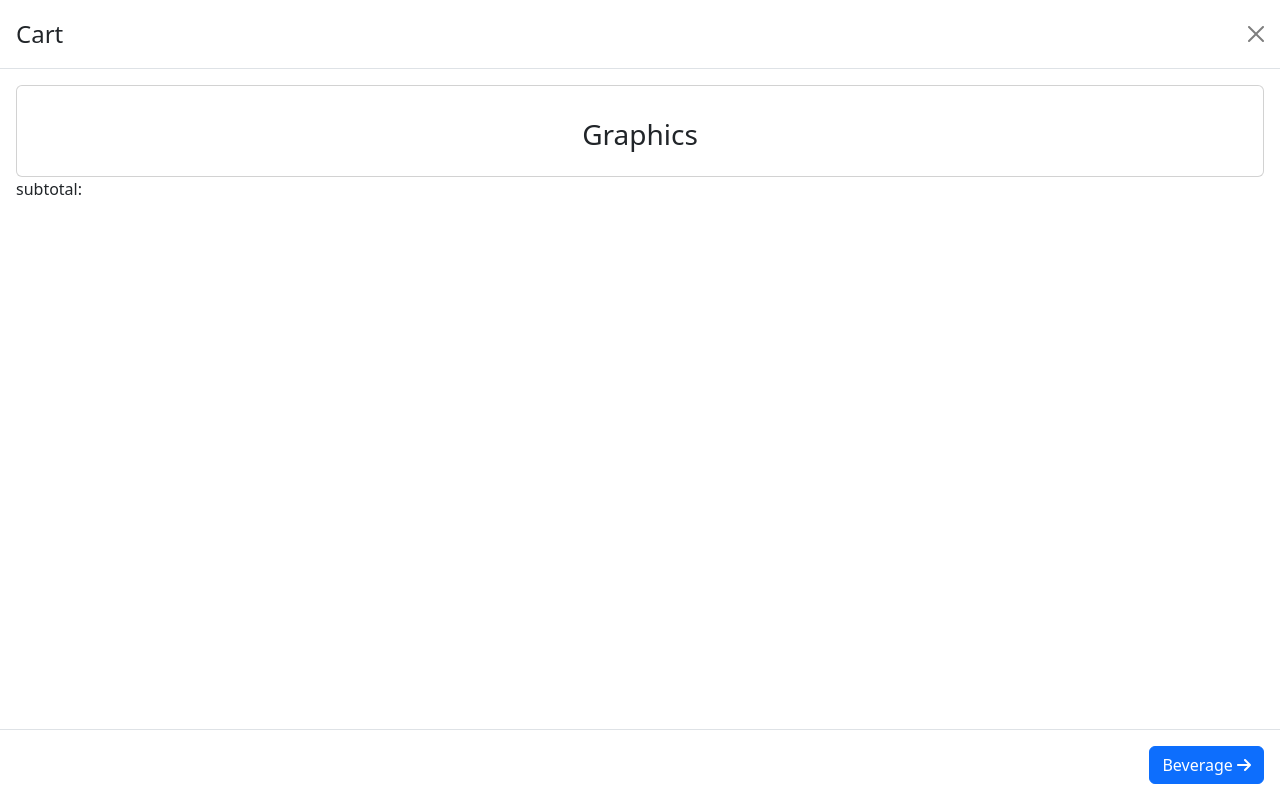
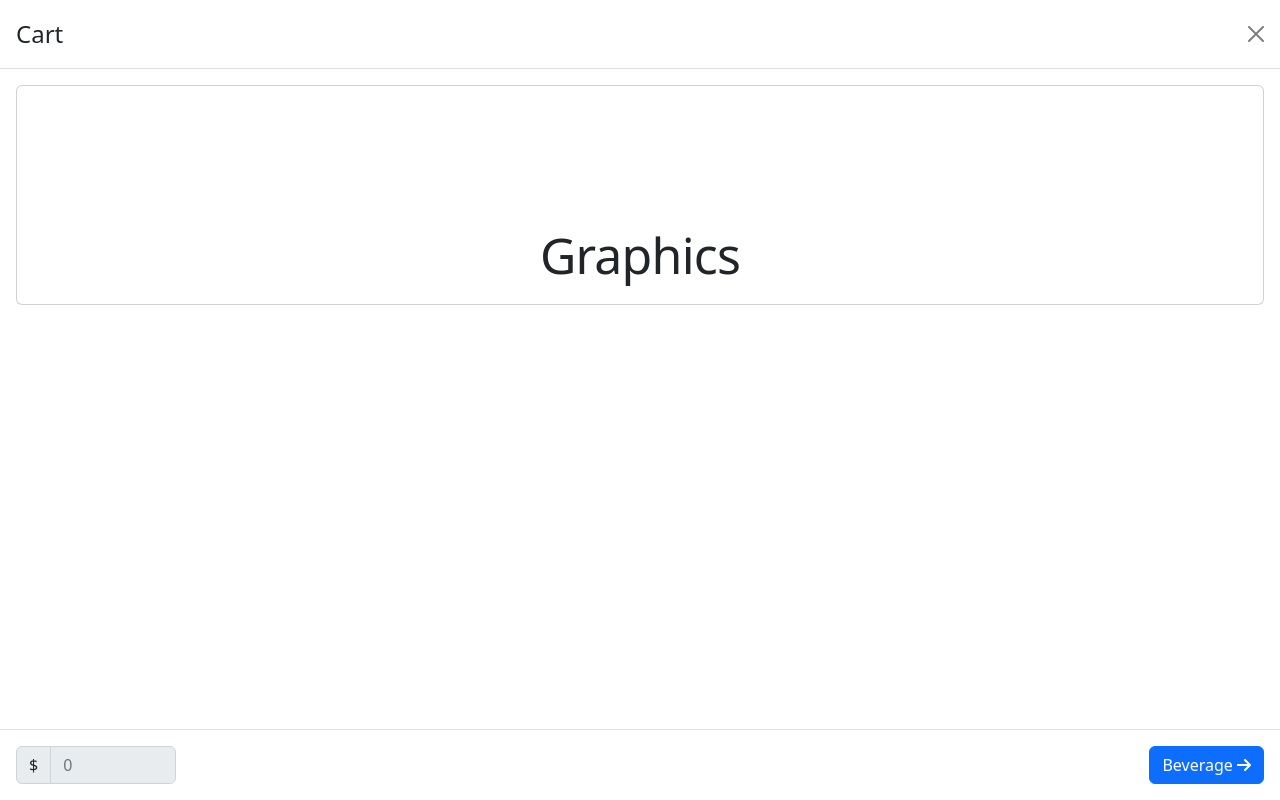
Before and after one commit to kmuel4/fizzyprint, a React (Create React App) app: page / in a window 1280 px wide. Both pictures are taken after a click on the button 1222 px from the left and 27 px from the top of the page. Shown: the top 800 px of the page. Built offline with nearby package versions, Linux system fonts and the light colour scheme.

Commit message:
added subtotal for checkout

```diff
--- a/src/components/Checkout/Checkout.js
+++ b/src/components/Checkout/Checkout.js
@@ -1,5 +1,12 @@
-import { useState } from "react";
-import { Button, Modal, Card, Container } from "react-bootstrap";
+import { useState, useEffect } from "react";
+import {
+  Button,
+  Modal,
+  Card,
+  Container,
+  Form,
+  InputGroup,
+} from "react-bootstrap";
 import "bootstrap/dist/css/bootstrap.min.css";
 import { faArrowRight } from "@fortawesome/free-solid-svg-icons";
 import { FontAwesomeIcon } from "@fortawesome/react-fontawesome";
@@ -27,6 +34,29 @@ const Checkout = (props) => {
     props.remove(value);
   };
 
+  const [subtotal, setSubtotal] = useState(0.0);
+
+  useEffect(() => {
+    calculateSubtotal();
+    // eslint-disable-next-line react-hooks/exhaustive-deps
+  }, []);
+
+  useEffect(() => {
+    calculateSubtotal();
+    // eslint-disable-next-line react-hooks/exhaustive-deps
+  }, [props.cart]);
+
+  const calculateSubtotal = () => {
+    let total = 0;
+    props.cart.forEach((item) => {
+      const card = props.cards.find((card) => card.id === item);
+      if (card) {
+        total += card.price;
+      }
+    });
+    setSubtotal(total);
+  };
+
   return (
     <>
       <Modal
@@ -40,8 +70,14 @@ const Checkout = (props) => {
         </Modal.Header>
         <Modal.Body>
           <Card style={{ paddingTop: "2rem", paddingBottom: "-2rem" }}>
-            <Container style={{display: "flex", justifyContent: "center", marginBottom: "1rem"}}>
-              <h3>Graphics</h3>
+            <Container
+              style={{
+                display: "flex",
+                justifyContent: "center",
+                marginBottom: "1rem",
+              }}
+            >
+              <h2 className="featurette-heading">Graphics</h2>
             </Container>
             {/*print the cart contents */}
             <CheckoutContents
@@ -50,12 +86,21 @@ const Checkout = (props) => {
               remove={handleRemove}
             />
           </Card>
-          <p>subtotal:</p>
         </Modal.Body>
         <Modal.Footer>
-          <Button variant="primary" onClick={() => handleNext()}>
-            Beverage <FontAwesomeIcon icon={faArrowRight} />
-          </Button>
+          <div className="d-flex justify-content-between w-100">
+            <Form.Group style={{ maxWidth: "10rem" }}>
+              <InputGroup>
+                <InputGroup.Text>$</InputGroup.Text>
+                <Form.Control placeholder={subtotal} disabled />
+              </InputGroup>
+            </Form.Group>
+            <div className="d-flex justify-content-end">
+              <Button variant="primary" onClick={() => handleNext()}>
+                Beverage <FontAwesomeIcon icon={faArrowRight} />
+              </Button>
+            </div>
+          </div>
         </Modal.Footer>
       </Modal>
     </>
--- a/src/components/Checkout/CheckoutContents.js
+++ b/src/components/Checkout/CheckoutContents.js
@@ -21,28 +21,28 @@ const CheckoutContents = (props) => {
     <Container>
       <Row>
         {props.cart.map((item) => {
-          // Find cards using cart IDs
+          // find cards using cart IDs
           const card = props.cards.find((card) => card.id === item);
 
-          // Print the card info
+          // print card info
           return (
             <Col key={item} xs={12} sm={6} md={4} lg={3}>
               <Card className="graphic-card">
                 <div className="image-container">
-                  {/* Graphic */}
+                  {/* graphic */}
                   <Card.Img variant="top" src={card.image} />
                 </div>
                 <Card.Body>
-                  {/* Title */}
-                  <Card.Title>{card.title}</Card.Title>
-                  {/* Price */}
+                  {/* title */}
+                  <Card.Title className="text-truncate">{card.title}</Card.Title>
+                  {/* price */}
                   <InputGroup
                     style={{ maxWidth: "6rem", marginBottom: ".5rem" }}
                   >
                     <InputGroup.Text>$</InputGroup.Text>
                     <Form.Control placeholder={card.price} disabled />
                   </InputGroup>
-                  {/* Remove button */}
+                  {/* remove button */}
                   <Button
                     className="w-100"
                     variant="danger"
```
